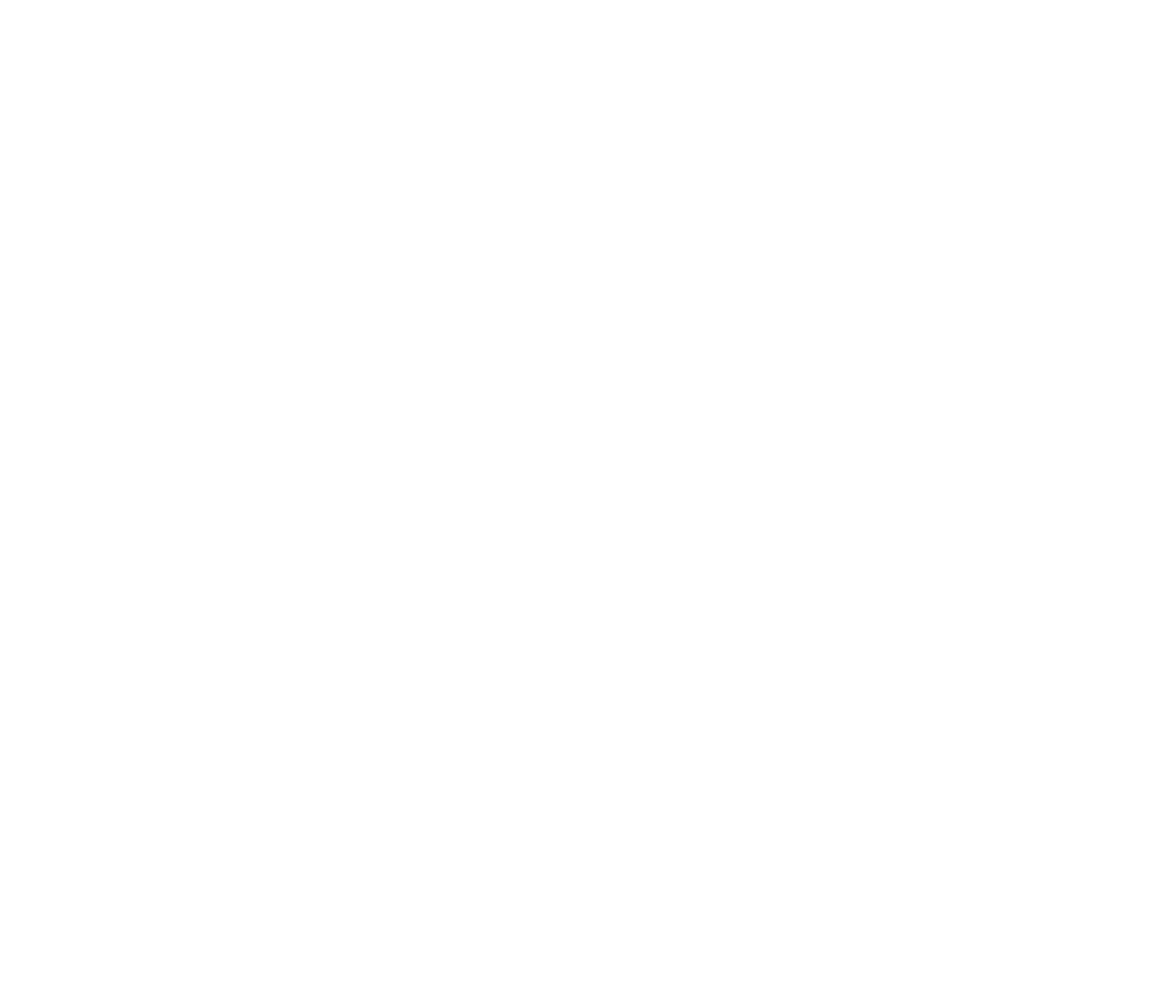
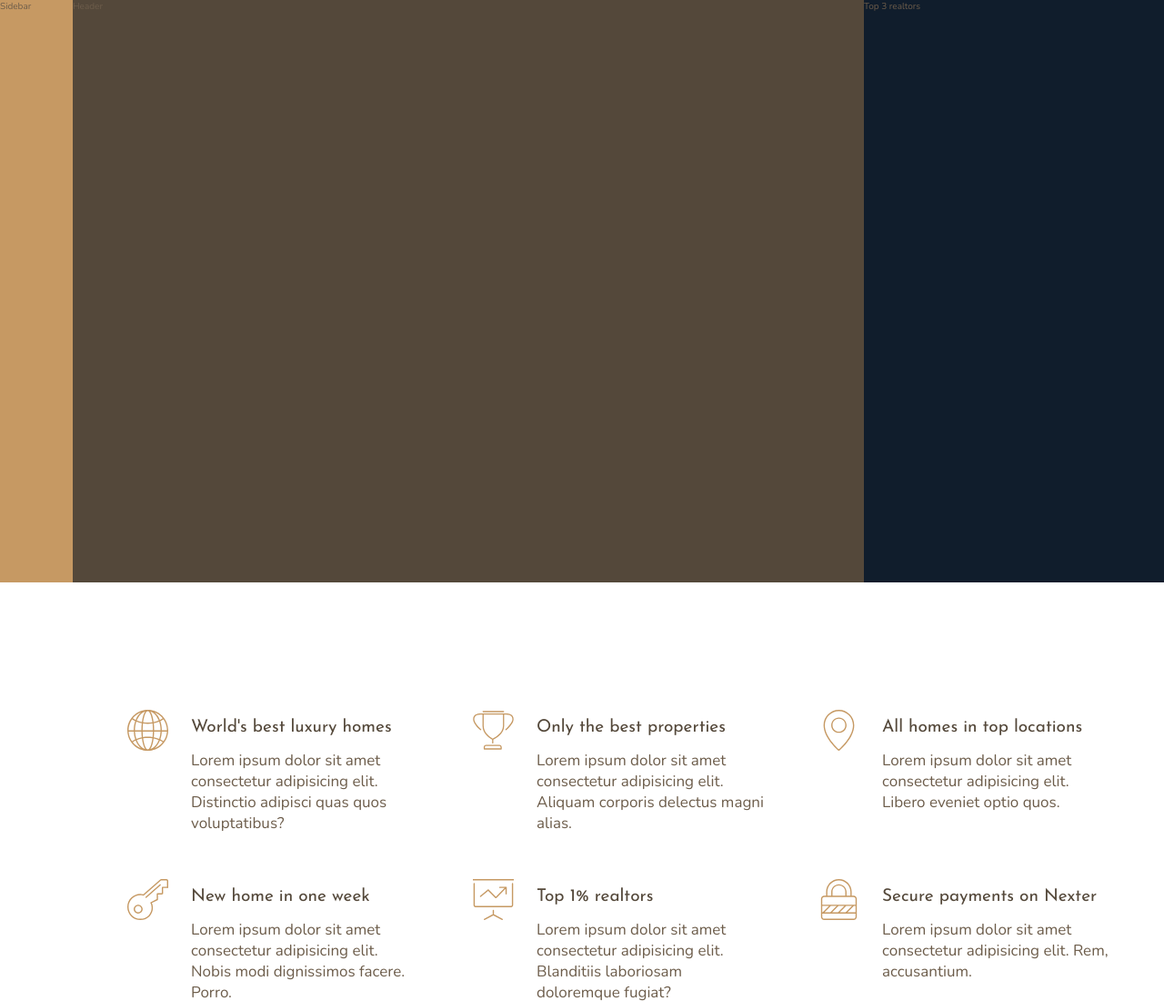
Before and after one commit to ihollarmide/Nexter, a plain HTML site: page index.html in a window 1280 px wide. Shown: the top 1100 px of the page at 91% size. Before the commit the page ends 800 px from the top, so only its background shows below. Drawn offline with nearby package versions, Linux system fonts and the light colour scheme; files that its build step writes are made by us from their sources.

Commit message:
Completed Features Section

```diff
--- a/index.html
+++ b/index.html
@@ -6,12 +6,89 @@
         <meta http-equiv="X-UA-Compatible" content="ie=edge">
 
         <link href="https://fonts.googleapis.com/css?family=Josefin+Sans:300,400,400i|Nunito:300,300i" rel="stylesheet">
-        <link rel="stylesheet" href="css/style.css">
+        <link rel="stylesheet" href="css/main.css">
         <link rel="shortcut icon" type="image/png" href="img/favicon.png">
 
         <title>nexter &mdash; your home, your freedom</title>
     </head>
-    <body class="container">
+    <body>
+        <div  class="container">
+            <aside class="sidebar">
+                Sidebar
+            </aside>
 
+            <header class="header">
+                Header
+            </header>
+
+            <div class="realtors">
+                Top 3 realtors
+            </div>
+
+            <section class="features">
+                <div class="feature">
+                    <svg class="feature__icon">
+                        <use xlink:href="img/sprite.svg#icon-global"></use>
+                    </svg>
+                    <h4 class="heading-4 heading-4--dark">World's best luxury homes</h4>
+                    <p class="feature__text">Lorem ipsum dolor sit amet consectetur adipisicing elit. Distinctio adipisci quas quos voluptatibus?</p>
+                </div>
+                <div class="feature">
+                    <svg class="feature__icon">
+                        <use xlink:href="img/sprite.svg#icon-trophy"></use>
+                    </svg>
+                    <h4 class="heading-4 heading-4--dark">Only the best properties</h4>
+                    <p class="feature__text">Lorem ipsum dolor sit amet consectetur adipisicing elit. Aliquam corporis delectus magni alias.</p>
+                </div>
+                <div class="feature">
+                    <svg class="feature__icon">
+                        <use xlink:href="img/sprite.svg#icon-map-pin"></use>
+                    </svg>
+                    <h4 class="heading-4 heading-4--dark">All homes in top locations</h4>
+                    <p class="feature__text">Lorem ipsum dolor sit amet consectetur adipisicing elit. Libero eveniet optio quos.</p>
+                </div>
+                <div class="feature">
+                    <svg class="feature__icon">
+                        <use xlink:href="img/sprite.svg#icon-key"></use>
+                    </svg>
+                    <h4 class="heading-4 heading-4--dark">New home in one week</h4>
+                    <p class="feature__text">Lorem ipsum dolor sit amet consectetur adipisicing elit. Nobis modi dignissimos facere. Porro.</p>
+                </div>
+                <div class="feature">
+                    <svg class="feature__icon">
+                        <use xlink:href="img/sprite.svg#icon-presentation"></use>
+                    </svg>
+                    <h4 class="heading-4 heading-4--dark">Top 1% realtors</h4>
+                    <p class="feature__text">Lorem ipsum dolor sit amet consectetur adipisicing elit. Blanditiis laboriosam doloremque fugiat?</p>
+                </div>
+                <div class="feature">
+                    <svg class="feature__icon">
+                        <use xlink:href="img/sprite.svg#icon-lock"></use>
+                    </svg>
+                    <h4 class="heading-4 heading-4--dark">Secure payments on Nexter</h4>
+                    <p class="feature__text">Lorem ipsum dolor sit amet consectetur adipisicing elit. Rem, accusantium.</p>
+                </div>
+            </section>
+
+            <div class="story__pictures">
+                Story Pictures
+            </div>
+
+            <div class="story__content">
+                Story Content
+            </div>
+
+            <section class="homes">
+                Homes
+            </section>
+
+            <section class="gallery">
+                Gallery
+            </section>
+
+            <footer class="footer">
+                Footer
+            </footer>
+        </div>
     </body>
 </html>
--- a/sass/_base.scss
+++ b/sass/_base.scss
@@ -13,3 +13,31 @@ $color-grey-dark-2: #6D5D4B;
 // FONT VARIABLES
 $font-primary: 'Nunito', sans-serif;
 $font-display: 'Josefin Sans', sans-serif;
+
+//Global Reset
+
+*,
+*::before,
+*::after {
+    margin: 0;
+    padding: 0;
+    box-sizing: inherit;
+}
+
+html {
+    box-sizing: border-box;
+    font-size: 62.5%;
+}
+
+body {
+    font-family: $font-primary;
+    color: $color-grey-dark-2;
+    font-weight: 300;
+}
+
+.container {
+    display: grid;
+    grid-template-rows: 80vh min-content 40vw repeat(3, min-content);
+    grid-template-columns: [sidebar-start] 8rem [sidebar-end full-start] minmax(6rem, 1fr) [center-start] repeat(8, [col-start] minmax(min-content, 14rem) [col-end]) [center-end] minmax(6rem, 1fr) [full-end];
+
+}
--- a/sass/_features.scss
+++ b/sass/_features.scss
@@ -0,0 +1,29 @@
+.features {
+    grid-column: center-start / center-end;
+    margin: 15rem 0;
+
+    display: grid;
+    grid-template-columns: repeat(auto-fit, minmax(25rem, 1fr));
+    grid-gap: 6rem;
+    align-items: start;
+}
+
+.feature {
+
+    display: grid;
+    grid-template-columns: min-content 1fr;
+    grid-row-gap: 1.5rem;
+    grid-column-gap: 2.5rem;
+
+    &__icon {
+        fill: $color-primary;
+        width: 4.5rem;
+        height: 4.5rem;
+        grid-row: 1 / span 2;
+        transform: translateY(-1rem);
+    }
+
+    &__text {
+        font-size: 1.7rem;
+    }
+}
--- a/sass/_footer.scss
+++ b/sass/_footer.scss
@@ -0,0 +1,4 @@
+.footer {
+    background-color: $color-secondary;
+    grid-column: full-start / full-end;
+}
--- a/sass/_gallery.scss
+++ b/sass/_gallery.scss
@@ -0,0 +1,4 @@
+.gallery {
+    background-color: $color-grey-dark-1;
+    grid-column: full-start / full-end;
+}
--- a/sass/_header.scss
+++ b/sass/_header.scss
@@ -0,0 +1,4 @@
+.header {
+    background-color: $color-grey-dark-1;
+    grid-column: full-start / col-end 6;
+}
--- a/sass/_homes.scss
+++ b/sass/_homes.scss
@@ -0,0 +1,4 @@
+.homes {
+    background-color: $color-secondary;
+    grid-column: center-start / center-end;
+}
--- a/sass/_realtors.scss
+++ b/sass/_realtors.scss
@@ -0,0 +1,4 @@
+.realtors {
+    background-color: $color-secondary;
+    grid-column: col-start 7 / full-end;
+}
--- a/sass/_sidebar.scss
+++ b/sass/_sidebar.scss
@@ -0,0 +1,3 @@
+.sidebar {
+    background-color: $color-primary;
+}
--- a/sass/_story.scss
+++ b/sass/_story.scss
@@ -0,0 +1,12 @@
+.story {
+
+    &__pictures {
+        background-color: $color-primary;
+        grid-column: full-start / col-end 4;
+    }
+
+    &__content {
+        background-color: $color-grey-light-1;
+        grid-column: col-start 5 / full-end;
+    }
+}
--- a/sass/_typography.scss
+++ b/sass/_typography.scss
@@ -0,0 +1,27 @@
+%heading {
+    font-family: $font-display;
+    font-weight: 400;
+}
+
+.heading {
+
+    &-1 {
+        @extend %heading;
+    }
+
+    &-2 {
+        @extend %heading;
+    }
+
+    &-3 {
+        @extend %heading;
+    }
+
+    &-4 {
+        @extend %heading;
+        font-size: 1.9rem;
+
+        &--light {color: $color-grey-light-1};
+        &--dark {color: $color-grey-dark-1};
+    }
+}
```
Also changed, not shown: css/main.css (added).
